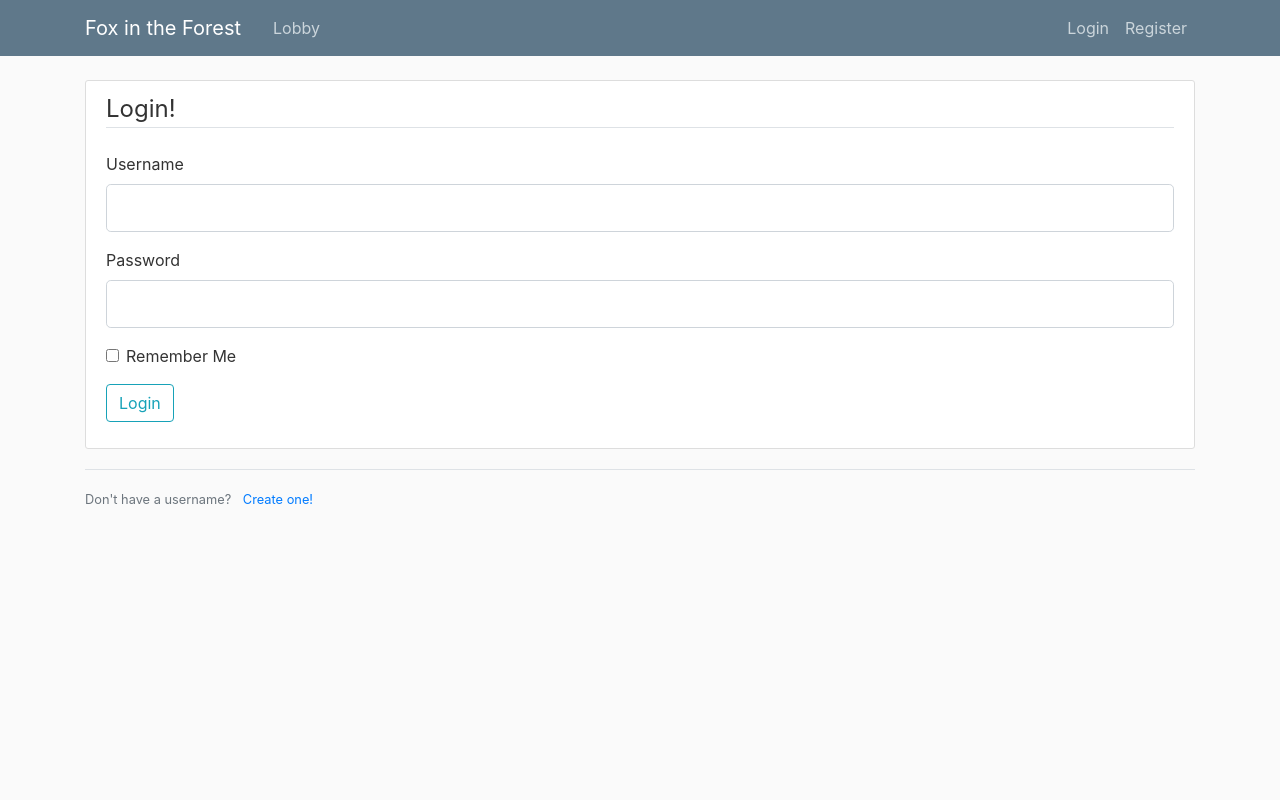
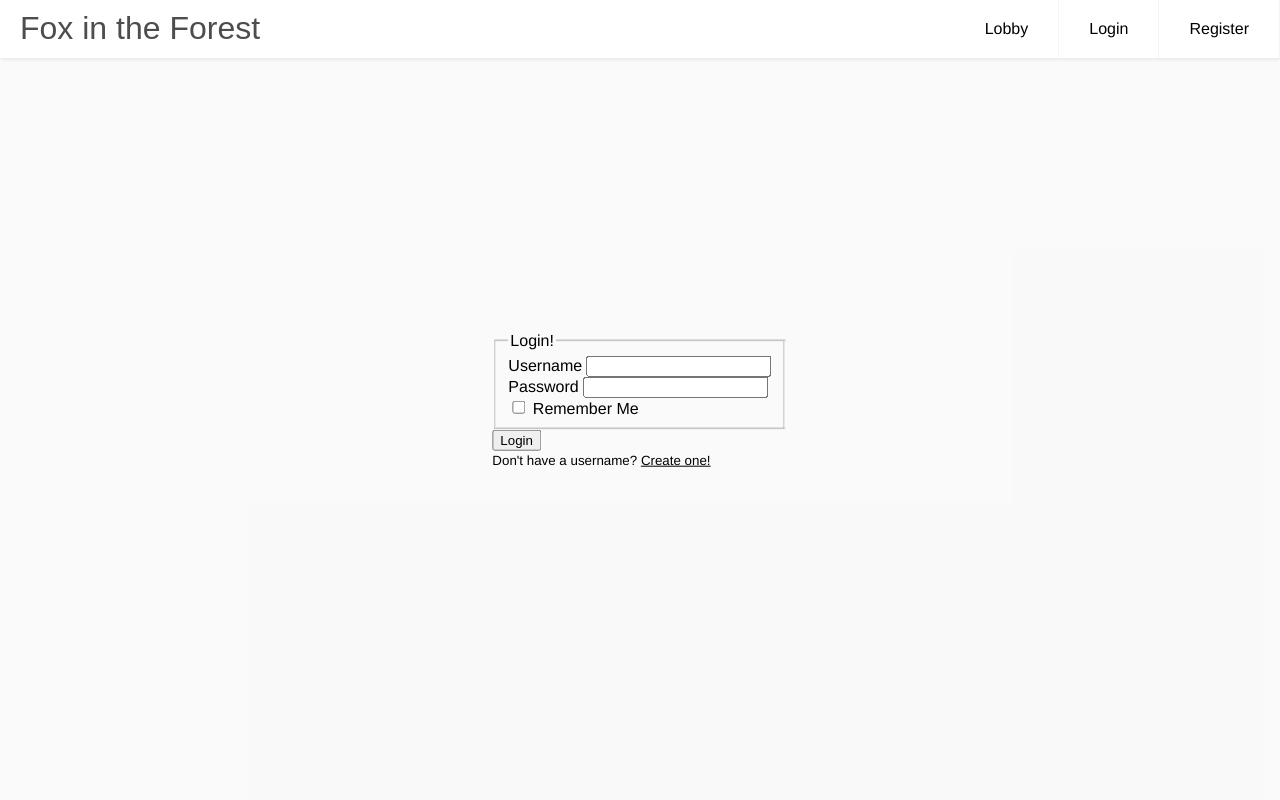
Before and after one commit to Oripy/foxintheforest, a Flask app: page /login in a window 1280 px wide. Run offline with Flask 2, Linux system fonts and the light colour scheme; some libraries are stand-ins or nearby versions.

Commit message:
Removing Bootstrap and start work on UI rediesign

```diff
--- a/foxy/static/main.css
+++ b/foxy/static/main.css
@@ -1,306 +1,156 @@
 body {
-  background: #fafafa;
-  color: #333333;
-  margin-top: 5rem;
+  margin: 0;
+  font-family: Helvetica, sans-serif;
+  background-color: #f4f4f4;
 }
 
-h1, h2, h3, h4, h5, h6 {
-  color: #444444;
+a {
+  color: #000;
 }
 
-.bg-steel {
-  background-color: #5f788a;
+/* header */
+.header {
+  background-color: #fff;
+  box-shadow: 1px 1px 4px 0 rgba(0,0,0,.1);
+  position: fixed;
+  width: 100%;
+  z-index: 3;
 }
 
-.site-header .navbar-nav .nav-link {
-  color: #cbd5db;
+.header ul {
+  margin: 0;
+  padding: 0;
+  list-style: none;
+  overflow: hidden;
+  background-color: #fff;
 }
 
-.site-header .navbar-nav .nav-link:hover {
-  color: #ffffff;
-}
-
-.site-header .navbar-nav .nav-link.active {
-  font-weight: 500;
-}
-
-.content-section {
-  background: #ffffff;
-  padding: 10px 20px;
-  border: 1px solid #dddddd;
-  border-radius: 3px;
-  margin-bottom: 20px;
-}
-
-.article-title {
-  color: #444444;
-}
-
-a.article-title:hover {
-  color: #428bca;
+.header li a {
+  display: block;
+  padding: 20px 20px;
+  border-right: 1px solid #f4f4f4;
   text-decoration: none;
 }
 
-.article-content {
-  white-space: pre-line;
+.header li a:hover,
+.header .menu-btn:hover {
+  background-color: #f4f4f4;
 }
 
-.article-img {
-  height: 65px;
-  width: 65px;
-  margin-right: 16px;
+.header .title {
+  display: block;
+  float: left;
+  font-size: 2em;
+  padding: 10px 20px;
+  text-decoration: none;
+
+  color: #4d4d4d;
+  text-shadow: 0 1px 0 #fff;
+  white-space: nowrap;
+  font-family: Gill Sans Extrabold, sans-serif;
+  font-weight: normal;
 }
 
-.article-metadata {
-  padding-bottom: 1px;
-  margin-bottom: 4px;
-  border-bottom: 1px solid #e3e3e3
+/* menu */
+.header .menu {
+  clear: both;
+  max-height: 0;
+  transition: max-height .2s ease-out;
 }
 
-.article-metadata a:hover {
-  color: #333;
-  text-decoration: none;
+/* menu icon */
+.header .menu-icon {
+  cursor: pointer;
+  display: inline-block;
+  float: right;
+  padding: 28px 20px;
+  position: relative;
+  user-select: none;
 }
 
-.article-svg {
-  width: 25px;
-  height: 25px;
-  vertical-align: middle;
+.header .menu-icon .navicon {
+  background: #333;
+  display: block;
+  height: 2px;
+  position: relative;
+  transition: background .2s ease-out;
+  width: 18px;
 }
 
-.account-img {
-  height: 125px;
-  width: 125px;
-  margin-right: 20px;
-  margin-bottom: 16px;
+.header .menu-icon .navicon:before,
+.header .menu-icon .navicon:after {
+  background: #333;
+  content: '';
+  display: block;
+  height: 100%;
+  position: absolute;
+  transition: all .2s ease-out;
+  width: 100%;
 }
 
-.account-heading {
-  font-size: 2.5rem;
+.header .menu-icon .navicon:before {
+  top: 5px;
 }
 
-#playingarea
-{
-	display: grid;
-	grid-template-columns: 1fr 4fr 1fr;
-	grid-template-rows: 1fr 2fr 1fr 1fr;
-    grid-template-areas:
-    "opponentinfo opponenthand ."
-    "deck trick help"
-    "playerinfo playerhand ."
-    "history history history";
-  	grid-row-gap: 2%;
-
-	justify-items: center;
-	align-items: center;
+.header .menu-icon .navicon:after {
+  top: -5px;
 }
 
-#playerhand
-{
-    text-align: center;
-	grid-area: playerhand;
+/* menu btn */
+.header .menu-btn {
+  display: none;
 }
 
-#opponenthand
-{
-    text-align: center;
-	grid-area: opponenthand;
+.header .menu-btn:checked ~ .menu {
+  max-height: 240px;
 }
 
-#deck
-{
-	grid-area: deck;
+.header .menu-btn:checked ~ .menu-icon .navicon {
+  background: transparent;
 }
 
-#trick
-{
-	grid-area: trick;
+.header .menu-btn:checked ~ .menu-icon .navicon:before {
+  transform: rotate(-45deg);
 }
 
-@media (hover: none) {
-    #history
-    {
-        display: none;
-    }
+.header .menu-btn:checked ~ .menu-icon .navicon:after {
+  transform: rotate(45deg);
 }
 
-@media (hover: hover) {
-    #history
-    {
-        grid-area: history;
-        justify-self: end;
-        filter: opacity(50%);
-    }
+.header .menu-btn:checked ~ .menu-icon:not(.steps) .navicon:before,
+.header .menu-btn:checked ~ .menu-icon:not(.steps) .navicon:after {
+  top: 0;
 }
 
-#history .opponent
-{
-    transform: translate(0px, -20px) scale(0.5);
-    margin: -20px;
+@media (min-width: 768px) {
+  .header li {
+    float: left;
+  }
+  .header li a {
+    padding: 20px 30px;
+  }
+  .header .menu {
+    clear: none;
+    float: right;
+    max-height: none;
+  }
+  .header .menu-icon {
+    display: none;
+  }
 }
 
-#history .player
-{
-    transform: translate(0px, 20px) scale(0.5);
-    margin: -20px;
+.content {
+  width: 100%;
+  height: 100%;
+  background:rgba(255,255,255,0.5);
+  position: fixed;
+  top: 0;
+  left: 0;
 }
 
-#history .special
-{
-    background-color: lightcyan;
-    transform: scale(0.4);
+.centered {
+  position: fixed;
+  top: 50%;
+  left: 50%;
+  transform: translate(-50%, -50%);
 }
-
-.gameinfo.opponent
-{
-	grid-area: opponentinfo;
-}
-
-.gameinfo.player
-{
-	grid-area: playerinfo;
-}
-
-.playingcard
-{
-	width: 57px;
-	height: 89px;
-	padding: 5px;
-	border: solid 1px #808080;
-	background-color: white;
-	display: inline-block;
-	border-radius: 10px;
-	font-size: 24pt;
-	text-align: center;
-
-	font-weight: bold;
-	font-family: "Arial Black", Gadget, sans-serif;
-	line-height: 1.15;
-	user-select: none;
-}
-
-#playerhand .playingcard
-{
-	margin: -8px;
-}
-
-#opponenthand .playingcard
-{
-	margin: -8px;
-}
-
-@media (hover: hover) {
-    .playingcard.selectable:hover
-    {
-    	background-color: lightcyan;
-    	/* transform-origin: bottom center; */
-    	transform: scale(1.5)
-    }
-
-    .playingcard.selectable:active
-    {
-    	background-color: coral;
-    	/* transform-origin: bottom center; */
-    	transform: scale(1.6)
-    }
-}
-
-.playingcard.selectable.sel
-{
-	background-color: lightcyan;
-	/* transform-origin: bottom center; */
-	transform: scale(1.5)
-}
-
-.playingcard.highlight
-{
-	background-color: lightgreen;
-}
-
-.back
-{
-	background: repeating-linear-gradient(
-		45deg,
-		#606dbc,
-		#606dbc 10px,
-		#465298 10px,
-		#465298 20px
-	);
-}
-
-.empty
-{
-	background: lightgrey;
-}
-
-.red
-{
-	color: red;
-}
-
-.green
-{
-	color: green;
-}
-
-.black
-{
-	color: black;
-}
-
-.spacer
-{
-    margin: 5px;
-    display: inline;
-}
-
-.preview
-{
-	transform: scale(0.5);
-}
-
-.preview > :first-child
-{
-	transform: rotate(-10deg);
-	margin: -8px;
-}
-
-.preview > :nth-child(2)
-{
-	transform: rotate(10deg);
-	margin: -8px;
-}
-
-.gameinfo
-{
-	text-align: center;
-}
-
-.select
-{
-	border-radius: 5px;
-	background: rgb(38, 173, 33);
-	padding-left: 5px;
-	padding-right: 5px;
-}
-
-.help
-{
-    transform: scale(2.5);
-    grid-area: help;
-}
-
-.help > :first-child
-{
-    margin-bottom: 0;
-}
-
-.helptext
-{
-    font-size: 4.9px;
-}
-
-.hidden
-{
-    display: none;
-}
--- a/foxy/templates/layout.html
+++ b/foxy/templates/layout.html
@@ -6,45 +6,31 @@
   <meta name="viewport" content="width=device-width, initial-scale=1, shrink-to-fit=no">
 
   <!-- Bootstrap CSS -->
-    <link rel="stylesheet" href="https://maxcdn.bootstrapcdn.com/bootstrap/4.0.0/css/bootstrap.min.css" integrity="sha384-Gn5384xqQ1aoWXA+058RXPxPg6fy4IWvTNh0E263XmFcJlSAwiGgFAW/dAiS6JXm" crossorigin="anonymous">
-
   <link rel="stylesheet" type="text/css" href="{{ url_for('static', filename='main.css') }}">
 
   <title>Fox in the Forest</title>
 </head>
 <body>
-    <header class="site-header">
-      <nav class="navbar navbar-expand-md navbar-dark bg-steel fixed-top">
-        <div class="container">
-          <a class="navbar-brand mr-4" href="/">Fox in the Forest</a>
-          <button class="navbar-toggler" type="button" data-toggle="collapse" data-target="#navbarToggle" aria-controls="navbarToggle" aria-expanded="false" aria-label="Toggle navigation">
-            <span class="navbar-toggler-icon"></span>
-          </button>
-          <div class="collapse navbar-collapse" id="navbarToggle">
-            <div class="navbar-nav mr-auto">
-              <a class="nav-item nav-link" href="{{ url_for('lobby') }}">Lobby</a>
-            </div>
-            <!-- Navbar Right Side -->
-            <div class="navbar-nav">
+  <header class="header">
+    <a class="title" href="/">Fox in the Forest</a>
+    <input class="menu-btn" type="checkbox" id="menu-btn" />
+    <label class="menu-icon" for="menu-btn"><span class="navicon"></span></label>
+    <ul class="menu">
+      <li><a href="{{ url_for('lobby') }}">Lobby</a></li>
       {% if current_user.is_authenticated %}
-                <a class="nav-item nav-link" href="#">{{ current_user.username }}</a>
-                <a class="nav-item nav-link" href="{{ url_for('logout') }}">Logout</a>
+        <li><a href="#">{{ current_user.username }}</a></li>
+        <li><a href="{{ url_for('logout') }}">Logout</a></li>
       {% else %}
-                <a class="nav-item nav-link" href="{{ url_for('login') }}">Login</a>
-                <a class="nav-item nav-link" href="{{ url_for('register') }}">Register</a>
+        <li><a href="{{ url_for('login') }}">Login</a></li>
+        <li><a href="{{ url_for('register') }}">Register</a></li>
       {% endif %}
-            </div>
-          </div>
-        </div>
-      </nav>
+    </ul>
   </header>
-    <main role="main" class="container">
-      <div class="row">
-        <div class="col-md-12">
+  <div class="content">
     {% with messages = get_flashed_messages(with_categories=true) %}
       {% if messages %}
         {% for category, message in messages %}
-                <div class="alert alert-{{ category }}">
+          <div class="alert-{{ category }}">
             {{ message }}
           </div>
         {% endfor %}
@@ -52,13 +38,5 @@
     {% endwith %}
     {% block content %}{% endblock %}
   </div>
-      </div>
-    </main>
-
-    <!-- Optional JavaScript -->
-    <!-- jQuery first, then Popper.js, then Bootstrap JS -->
-    <script src="https://code.jquery.com/jquery-3.2.1.slim.min.js" integrity="sha384-KJ3o2DKtIkvYIK3UENzmM7KCkRr/rE9/Qpg6aAZGJwFDMVNA/GpGFF93hXpG5KkN" crossorigin="anonymous"></script>
-    <script src="https://cdnjs.cloudflare.com/ajax/libs/popper.js/1.12.9/umd/popper.min.js" integrity="sha384-ApNbgh9B+Y1QKtv3Rn7W3mgPxhU9K/ScQsAP7hUibX39j7fakFPskvXusvfa0b4Q" crossorigin="anonymous"></script>
-    <script src="https://maxcdn.bootstrapcdn.com/bootstrap/4.0.0/js/bootstrap.min.js" integrity="sha384-JZR6Spejh4U02d8jOt6vLEHfe/JQGiRRSQQxSfFWpi1MquVdAyjUar5+76PVCmYl" crossorigin="anonymous"></script>
 </body>
 </html>
--- a/foxy/templates/login.html
+++ b/foxy/templates/login.html
@@ -1,6 +1,6 @@
 {% extends "layout.html" %}
 {% block content %}
-<div class="content-section">
+<div class="centered">
   <form method="POST" action="">
     {{ form.hidden_tag() }}
     <fieldset class="form-group">
@@ -40,10 +40,10 @@
       {{ form.submit(class="btn btn-outline-info") }}
   </div>
   </form>
-</div>
   <div class="border-top pt-3">
     <small class="text-muted">
       Don't have a username? <a class="ml-2" href="{{ url_for('register') }}">Create one!</a>
     </small>
   </div>
+</div>
 {% endblock content %}
```
Lines whose indentation alone changed are shown as unchanged.
